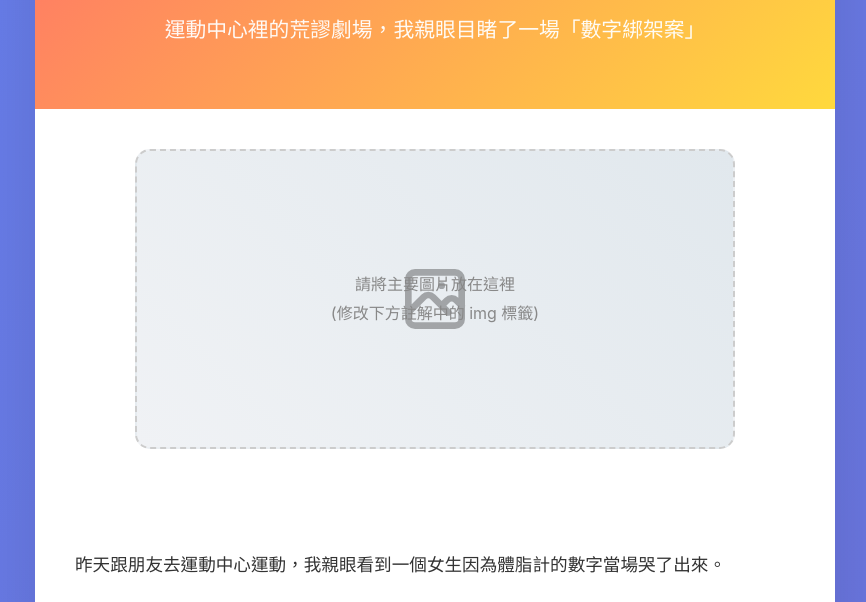
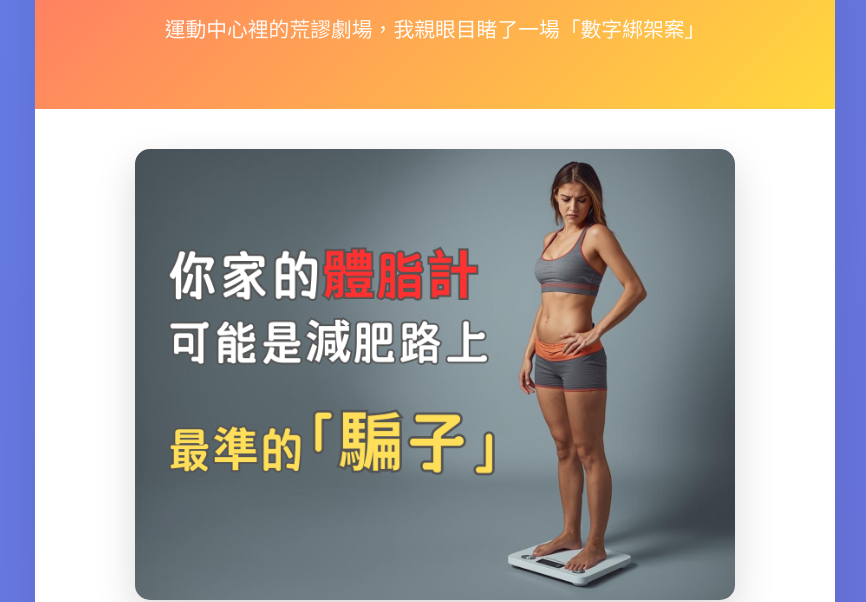
Before and after one commit to artemissport/weight_line9, a plain HTML site: page index.html in a window 1280 px wide. Shown: the part 230-832 px from the top of the page, without its empty margins (205-1071 px from the left). Drawn offline with Linux system fonts and the light colour scheme.

Commit message:
Update index.html

```diff
--- a/index.html
+++ b/index.html
@@ -414,17 +414,8 @@
             <div class="subtitle">運動中心裡的荒謬劇場，我親眼目睹了一場「數字綁架案」</div>
         </header>
 
-        <!-- 圖片放置位置 - 請將圖片檔案放在同一個資料夾並修改 src 路徑 -->
-        <div class="image-placeholder">
-            <div class="image-placeholder-text">
-                請將主要圖片放在這裡<br>
-                (修改下方註解中的 img 標籤)
-            </div>
-        </div>
-        <!--
-        替換上方的 div 為實際圖片：
-        <img src="main-image.jpg" alt="體脂計真相" class="featured-image">
-        -->
+        <!-- 主要圖片 -->
+        <img src="main-image.jpg" alt="體脂計真相" class="featured-image" onerror="this.style.display='none'">
 
         <main class="content">
             <section class="section">
```
